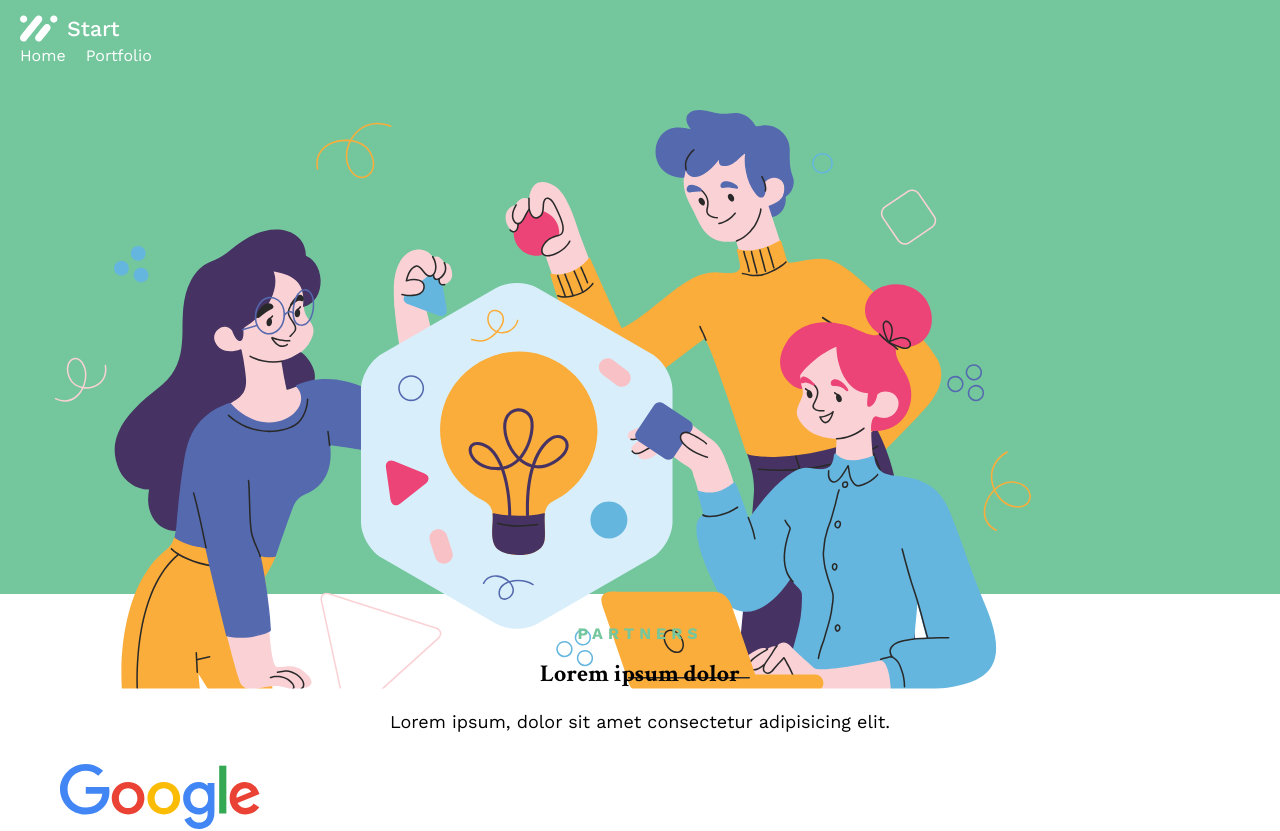
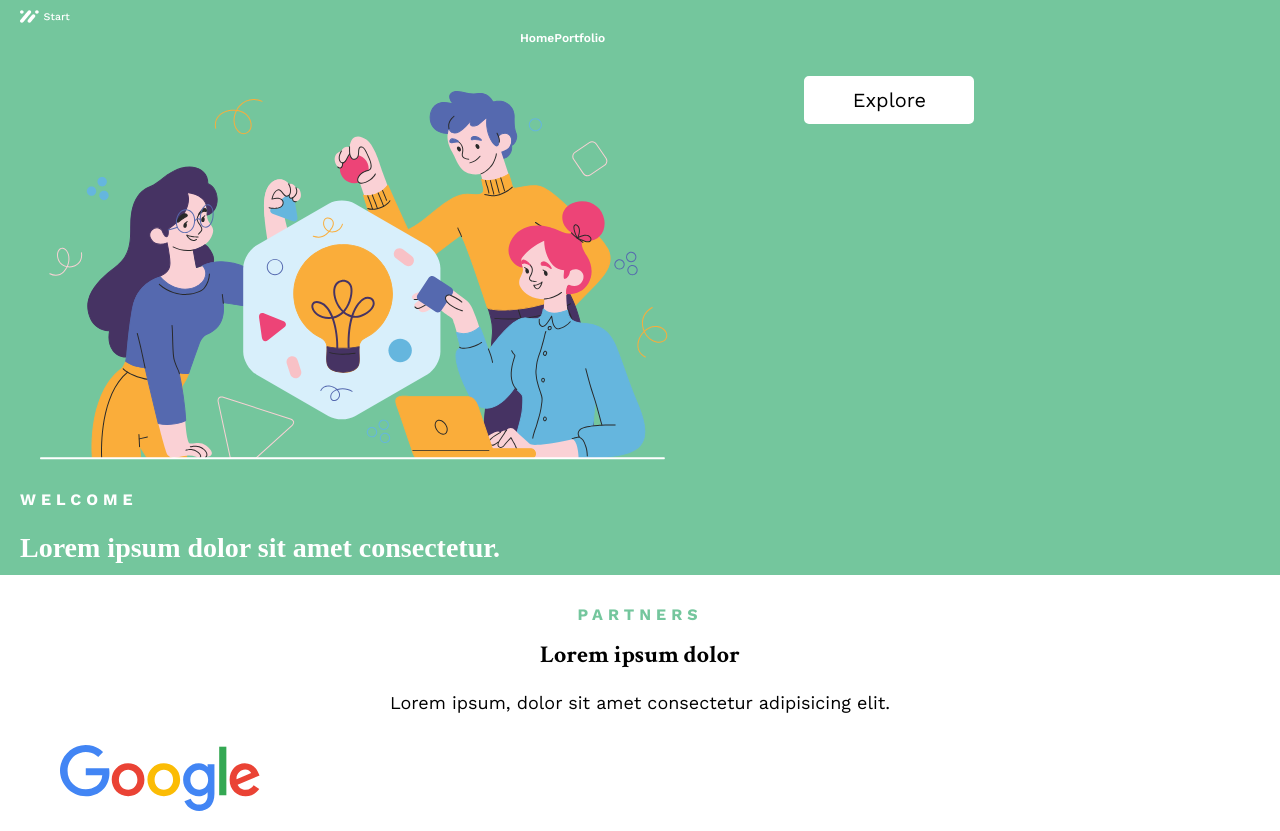
Before and after one commit to maryamsaye/start-app, a React (Vite) app: page / in a window 1280 px wide. Shown: the top 831 px of the page. Built offline with nearby package versions, Linux system fonts and the light colour scheme.

Commit message:
Added home.jsx

```diff
--- a/src/Components/Navbar/Navbar.css
+++ b/src/Components/Navbar/Navbar.css
@@ -1,99 +1,97 @@
-/* .navbar{
+
+.nav-header {
   width: 100%;
-    display: flex;
-    justify-content: space-between;
   background-color: #74c69d;
-}
-.nav-header{
-    padding-left: 20px;
-    padding-right: 20px;
-    padding-top: 20px;
-    background-color: #74c69d;
-}
-.logo{
-    width: 30%;
-}
-ul{
-    list-style: none;
-    font-family: 'work sans';
-    font-size: 20px;
-    color: white;
+  padding: 10px 20px;
 
 }
-.nav-links{
+
+
+.navbar {
   display: flex;
-    flex-direction: column;
-    align-items: flex-end;
-    display: none;
-} */
-/* Navbar Container */
-.nav-header {
-    background:#74c69d;
-    padding: 15px 20px;
-    position: relative;
+  align-items: center;
+  justify-content: space-between;
 }
 
-  /* Navbar Layout */
-  .navbar {
-    display: flex;
-    justify-content: space-between;
-    align-items: center;
-  }
 
-  /* Logo */
-  .logo {
-    width: 100px;
-  }
-
-  /* Hamburger Menu Icon */
-  .menu-icon {
-    width: 30px;
-    cursor: pointer;
-    display: none; /* Hidden on desktop */
-  }
-
-  /* Navigation Links (Default for Desktop) */
-  .nav-links {
+.logo-container {
   display: flex;
   align-items: center;
 }
 
-  .nav-links ul {
-    list-style: none;
-    display: flex;
-    gap: 20px;
-  }
-
-  .nav-links ul li a {
-    color: white;
-    text-decoration: none;
-  }
-
-  /* Responsive Menu (Hidden by Default on Mobile) */
-  @media (max-width: 768px) {
-    .menu-icon {
-      display: block; /* Show hamburger icon on mobile */
+.logo {
+  width: 50px;
 }
 
 .nav-links {
   display: none;
-      flex-direction: column;
-      position: absolute;
-      top: 60px;
-      left: 0;
-      width: 100%;
-      background:#74c69d;
-      padding: 15px 0;
-      text-align: center;
-      transition: all 0.3s ease-in-out;
+  justify-content: space-between;
+  gap: 20px;
 }
 
+
+.nav-links ul {
+  display: flex;
+  list-style: none;
+  padding: 0;
+  margin: 0;
+}
+
+
+.nav-links li {
+  font-family: "Work Sans";
+  font-weight: 400;
+  font-size: 20px;
+  line-height: 25px;
+  text-align: right;
+
+}
+
+.nav-links a {
+  text-decoration: none;
+  color: #ffffff;
+  font-size: 12px;
+  font-weight: 600;
+}
+
+
+.menu-icon {
+  width: 30px;
+  cursor: pointer;
+  display: block;
+}
+
+
+@media (min-width: 768px) {
+  .nav-links {
+    display: flex;
+  justify-content: space-between;
+    margin-left: 500px;
+  }
+
+  .menu-icon {
+    display: none;
+  }
+}
+
+
+@media (max-width: 767px) {
   .nav-links.open {
-      display: flex; /* Show menu when open */
+    display: flex;
+    position: absolute;
+    /* top: 60px;
+    right: 20px; */
+    background: #74c69d;
+    width: 100%;
+
   }
 
   .nav-links ul {
     flex-direction: column;
-      gap: 10px;
+    align-items: center;
+  }
+
+  .nav-links li {
+    margin: 10px 0;
   }
 }
--- a/src/Components/Navbar/Navbar.jsx
+++ b/src/Components/Navbar/Navbar.jsx
@@ -14,12 +14,9 @@ function Navbar() {
   return (
     <section className="nav-header">
       <div className="navbar">
-        {/* Logo */}
         <Link to="/" className="logo-container">
           <img src={start} alt="Logo" className="logo" />
         </Link>
-
-        {/* Hamburger Icon */}
         <img
           src={hamburger}
           alt="Menu"
@@ -27,8 +24,6 @@ function Navbar() {
           onClick={toggleMenu}
         />
       </div>
-
-      {/* Navigation Menu */}
       <nav className={`nav-links ${menuOpen ? "open" : ""}`}>
         <ul>
           <li>
--- a/src/Home/Welcome.css
+++ b/src/Home/Welcome.css
@@ -9,6 +9,9 @@
     padding-right: 20px;
     height: 514px;
     background-color: #74c69d;
+    display: flex;
+    flex-direction: row;
+
 }
 .hero{
     display: flex;
```
Lines whose indentation alone changed are shown as unchanged.
